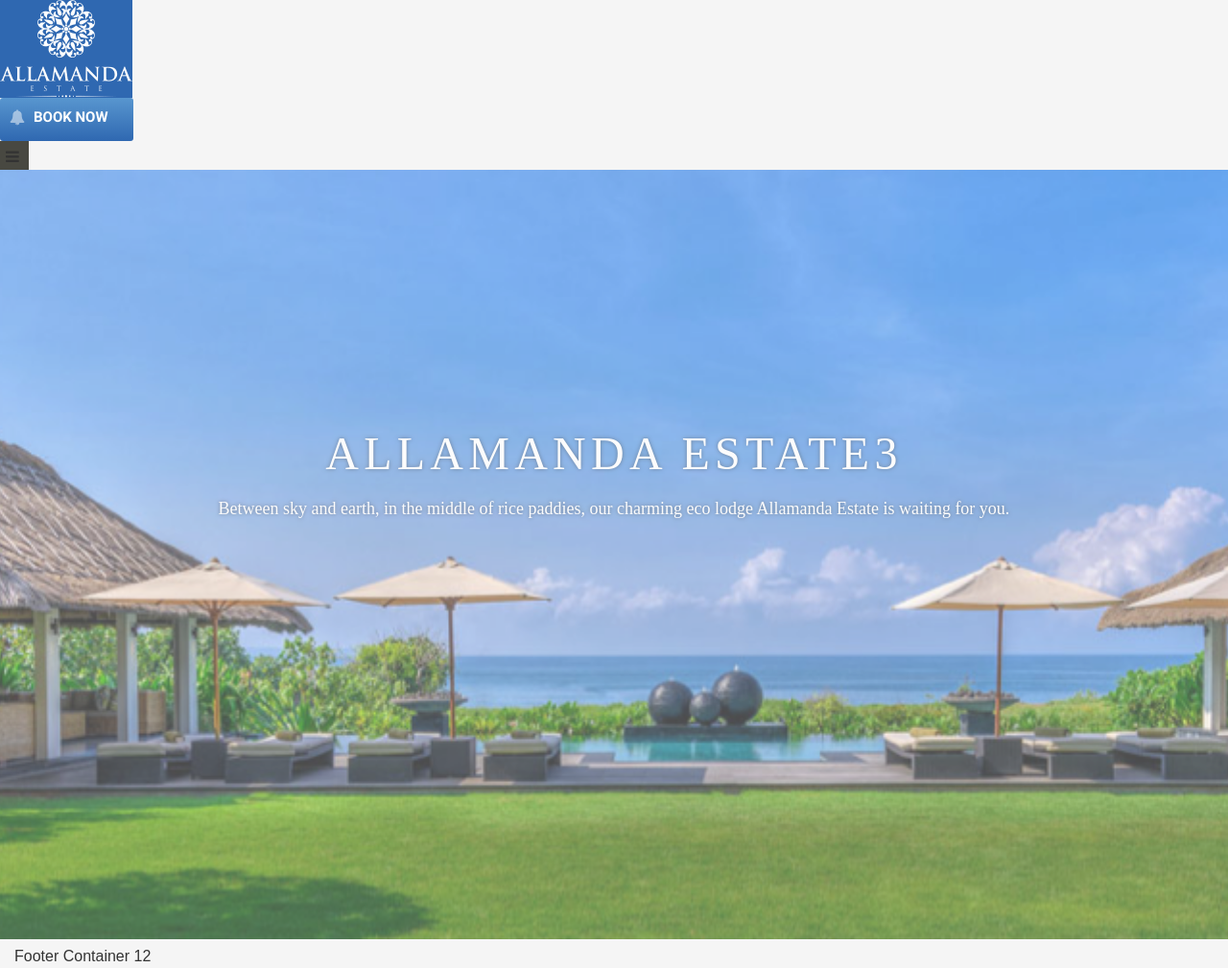
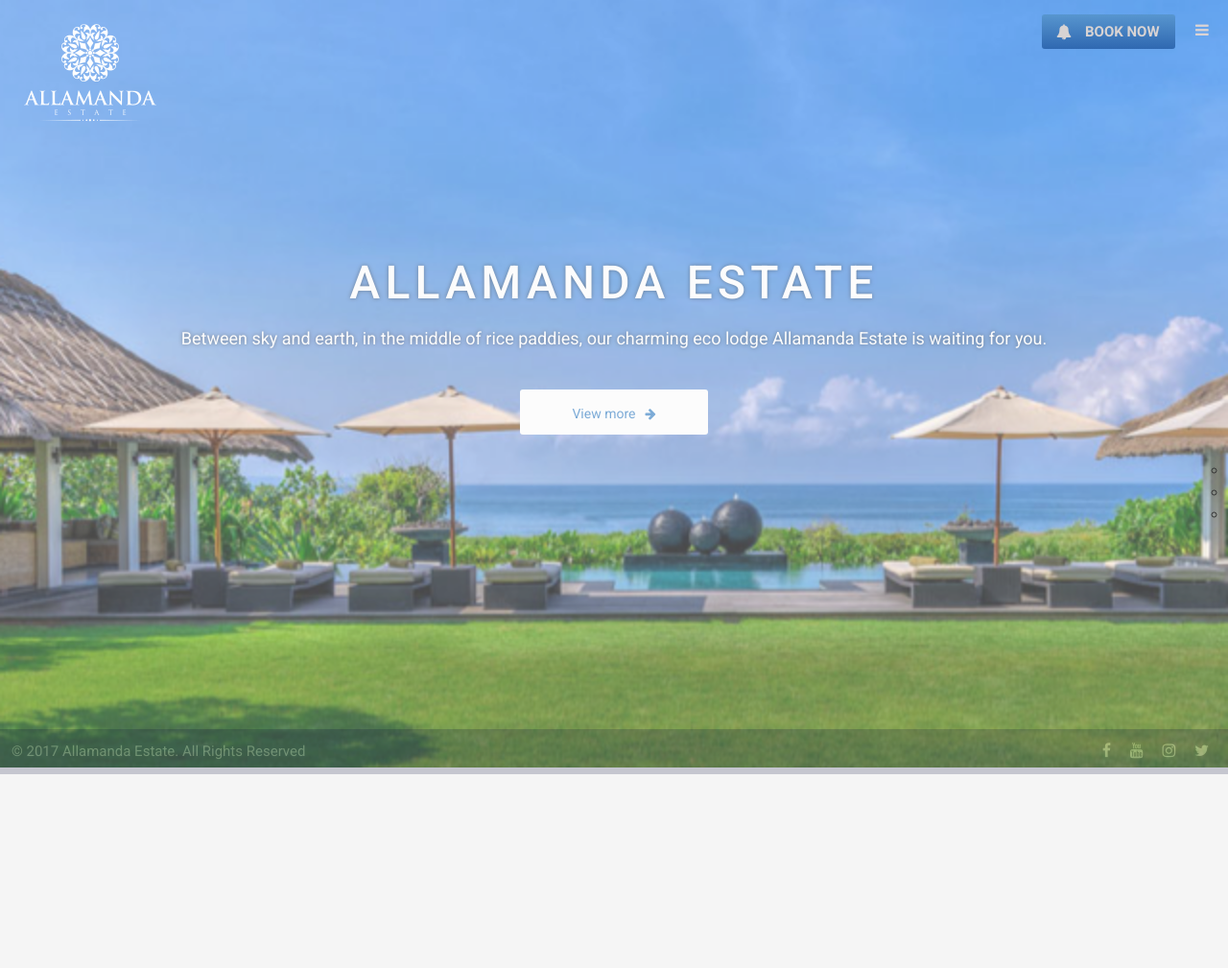
Before and after one commit to nguyenmi/alamanda, a website: page src/index.html in a window 1280 px wide. Shown: the whole page at 96% size. After the commit the page ends 807 px from the top, so only its background shows below. Drawn offline with nearby package versions, Linux system fonts and the light colour scheme; files that its build step writes are made by us from their sources; grey boxes are pictures that could not be loaded.

Commit message:
feat(homepage):slice homepage see #1

```diff
--- a/src/index.html
+++ b/src/index.html
@@ -68,30 +68,6 @@
 
 
       <!-- include banner.html -->
-      <!-- <section class="banner-container">
-  <div class="block-container">
-    <div class="container-fluid">
-      <div class="row">
-        <div class="center">
-          <div class="col-xs-12">
-            <div class="login-form">
-              <p class="title-block">Banner</p>
-              <div class="col-md-12">
-                <div class="col-md-6">
-                  <p>demo1</p>
-                </div>
-                <div class="col-md-6">
-                  <p>demo2</p>
-                </div>
-              </div>
-            </div>
-          </div>
-        </div>
-      </div>
-    </div>
-  </div>
-  <div class="clearfix"></div>
-</section> -->
 
 
       <section class="main-container">
@@ -102,24 +78,39 @@
 
                 <div class="item-home">
                   <div class="bg-slider" style="background-image: url('../../images/home/slide1.png')">
-                    <img class="pos-imghome" src="../../images/home/slide1.png" alt="slider home one">
+                    <div class="title-sliderhome">
+                      <h3 class="title-villa">VILLAS ANH</h3>
+                      <p class="text-villa">Neque porro quisquam est qui dolorem ipsum quia dolor sit amet, consectetur, adipisci velit</p>
+                      <div class="view-more">
+                        <div class="content-viewmore">
+                          <p class="title-viewore">View more</p>
+                          <i class="fa fa-arrow-right icon-viewmore"></i>
+                        </div>
+                      </div>
+                  </div>
+                  </div>
+                  <div class="bg-slider" style="background-image: url('../../images/home/slide2.png')">
+                    <div class="title-sliderhome">
+                      <h3 class="title-villa">VILLAS MAI</h3>
+                      <p class="text-villa">Neque porro quisquam est qui dolorem ipsum quia dolor sit amet, consectetur, adipisci velit</p>
+                      <div class="view-more">
+                        <div class="content-viewmore">
+                          <p class="title-viewore">View more</p>
+                          <i class="fa fa-arrow-right icon-viewmore"></i>
+                        </div>
+                      </div>
+                    </div>
+                  </div>
+                  <div class="bg-slider" style="background-image: url('../../images/home/slide3.png')">
                     <div class="title-sliderhome">
                       <h3 class="title-villa">ALLAMANDA ESTATE</h3>
                       <p class="text-villa">Between sky and earth, in the middle of rice paddies, our charming eco lodge Allamanda Estate is waiting for you.</p>
-                    </div>
-                  </div>
-                  <div class="bg-slider" style="background-image: url('../../images/home/slide2.png')">
-                    <img class="pos-imghome" src="../../images/home/slide1.png" alt="slider home one">
-                    <div class="title-sliderhome">
-                      <h3 class="title-villa">ALLAMANDA ESTATE2</h3>
-                      <p class="text-villa">Between sky and earth, in the middle of rice paddies, our charming eco lodge Allamanda Estate is waiting for you.</p>
-                    </div>
-                  </div>
-                  <div class="bg-slider" style="background-image: url('../../images/home/slide3.png')">
-                    <img class="pos-imghome" src="../../images/home/slide1.png" alt="slider home one">
-                    <div class="title-sliderhome">
-                      <h3 class="title-villa">ALLAMANDA ESTATE3</h3>
-                      <p class="text-villa">Between sky and earth, in the middle of rice paddies, our charming eco lodge Allamanda Estate is waiting for you.</p>
+                      <div class="view-more">
+                        <div class="content-viewmore">
+                          <p class="title-viewore">View more</p>
+                          <i class="fa fa-arrow-right icon-viewmore"></i>
+                        </div>
+                      </div>
                     </div>
                   </div>
                 </div>
@@ -138,8 +129,16 @@
   <div class="container-fluid">
     <div class="row">
       <div class="center">
-        <div class="col-md-12">
-          <p>Footer Container 12</p>
+        <div class="body-footer">
+          <div class="text-footer">
+            <p class="content-textfooter">© 2017 Allamanda Estate. All Rights Reserved</p>
+          </div>
+          <div class="icon-footer">
+            <i class="fa fa-facebook-f stl-icon"></i>
+            <i class="fa fa-youtube stl-icon"></i>
+            <i class="fa fa-instagram stl-icon"></i>
+            <i class="fa fa-twitter stl-icon"></i>
+          </div>
         </div>
       </div>
     </div>
--- a/src/scripts/script.js
+++ b/src/scripts/script.js
@@ -13,6 +13,8 @@
     slidesToShow: 1,
     slidesToScroll: 1,
     autoplay: true,
+    dots: true,
+    arrows: false,
     autoplaySpeed: 2000,
   });
 });
--- a/src/styles/layout/_footer.scss
+++ b/src/styles/layout/_footer.scss
@@ -0,0 +1,30 @@
+
+.footer-container {
+  width:  100%;
+  position:  absolute;
+  bottom: 0px;
+  .body-footer {
+    opacity: 0.2;
+    background: #060e39;
+    width: 100%;
+    padding: 12px;
+  }
+  .text-footer {
+    font-size:15px;
+    color:#ffffff;
+    text-align:left;
+    display: inline;
+    .content-textfooter {
+      display: inline;
+    }
+  }
+  .icon-footer {
+    float: right;
+    color:#ffffff;
+    cursor: pointer;
+  }
+  .stl-icon {
+    margin: 0px 8px;
+
+  }
+}
--- a/src/styles/layout/_header.scss
+++ b/src/styles/layout/_header.scss
@@ -1,32 +1,59 @@
+.header-content{
+  position: absolute;
+  top: 0px;
+  left: 0px;
+  z-index: 1;
+  width: 100%;
+}
+.body-header {
+  width: 100%;
+  .logo {
+    float: left;
+  }
+  .menu {
+    float: right;
+    display: flex;
+    margin:15px 10px;
+  }
+}
+
 .stl-img {
-  background: #2f68b1;
+  margin: 25px;
 }
 .body-booknow {
   background-image:linear-gradient(-180deg, #5896cf 0%, #2f68b1 100%);
   border-radius:3px;
   width:139px;
   display: flex;
-  height:45px;
+  height:36px;
+  margin-right: 15px;
+  cursor: pointer;
+  color: #d8d3d3;
   .icon{
-    color: white;
-    opacity: 0.5;
     width: 20px;
     height: 19px;
-    padding: 10px;
+    padding: 8px 15px;
   }
   .title-booknow {
     font-family: roboto;
     font-size: 15px;
-    color: #ffffff;
     text-align: left;
     text-transform: uppercase;
-    padding: 12px 10px 10px 15px;
+    padding: 10px 10px 10px 15px;
     font-weight: 600;
   }
 }
+.body-booknow:hover {
+  color: #ffffff;
+  background-image:linear-gradient(-180deg, #5896cf 0%, #1e4982 100%);
+}
 .icon-menu {
-  background:#484841;
   width:30px;
   height:30px;
   padding: 6px;
+  color: #dcd4d4;
+  cursor: pointer;
+  :hover {
+    color: #ffffff;
+  }
 }
--- a/src/styles/pages/_homepage.scss
+++ b/src/styles/pages/_homepage.scss
@@ -1,3 +1,9 @@
+body{
+  font-family: roboto;
+}
+.wrapper {
+  position: relative;
+}
 .pos-img {
   background-repeat: no-repeat;
   background-position: center;
@@ -7,14 +13,15 @@
 .bg-slider {
   @extend .pos-img;
   position: relative;
-  opacity:0.69;
+  opacity:0.7;
   background-image:linear-gradient(-180deg, rgba(0,8,60,0.00) 0%, #00093c 100%);
   width:100%;
-  height:802px;
+  height:100vh !important;
 }
 .pos-imghome {
   opacity: 0;
   max-width: 100%;
+  max-height: 100%;
 }
 
 .pos-img {
@@ -28,7 +35,6 @@
   text-align: center;
   width: 100%;
   .title-villa {
-    font-family:AbrilFatface-Regular;
     font-size:48px;
     color:#ffffff;
     letter-spacing:5.25px;
@@ -38,16 +44,50 @@
     padding-bottom: 30px;
   }
   .text-villa{
-    font-family:Prata-Regular;
     font-size:18px;
     color:#ffffff;
     text-shadow:0px 0px 4px rgba(0,0,0,0.56);
     text-align:center;
   }
+  .view-more {
+    background: #ffffff;
+    border-radius: 3px;
+    width: 196px;
+    height: 47px;
+    margin: 0 auto;
+    margin-top: 40px;
+    cursor: pointer;
+    color: #498cca;
+    .content-viewmore {
+      margin: 0 auto;
+      display: inline-flex;
+      padding: 13px;
+      .title-viewore {
+
+        font-size:14px;
+        letter-spacing:0px;
+        line-height:25px;
+        text-align:left;
+      }
+      .icon-viewmore {
+        font-size: 13px;
+        padding: 6px 0px 6px 10px;
+      }
+    }
+  }
+  .view-more:hover {
+    background: #e6e6e6;
+    font-weight: 600;
+  }
 }
-.slick-next {
-  display: none !important;
+
+.slick-dots {
+  position: absolute;
+  right: 0px;
+  bottom: 258px;
+  list-style-type: circle;
+  cursor: pointer;
 }
-.slick-next, .slick-prev {
-  display: none !important;
+#slick-slide-control00, #slick-slide-control01, #slick-slide-control02 {
+  display: none;
 }
```
Also changed, not shown: src/views/layouts/footer.html (+10 -2 lines), src/views/pages/index.html (+30 -15 lines), src/views/partials/banner.html (deleted, +0 -24 lines).
